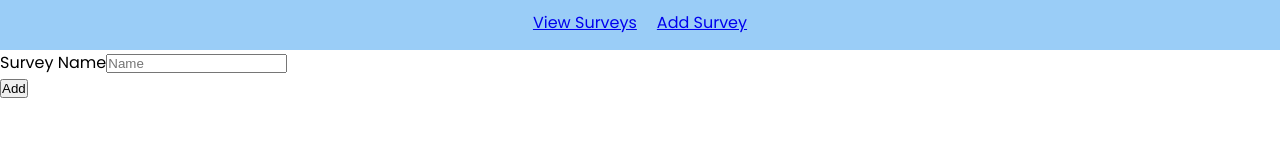
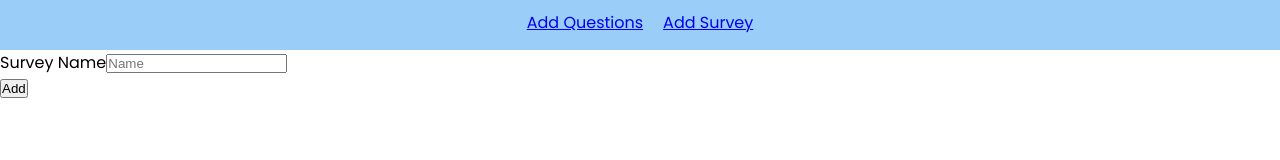
Before and after one commit to mohamad-tahan/survey-project, a React (Create React App) app in the folder react-survey/: page /addSurvey in a window 1280 px wide. Shown: the top 160 px of the page. Built offline with nearby package versions, Linux system fonts and the light colour scheme.

Commit message:
Modified links names

```diff
--- a/react-survey/src/components/Navbar.js
+++ b/react-survey/src/components/Navbar.js
@@ -5,10 +5,10 @@ function Navbar(){
   <div className='nav'>
 
     <li>
-      <Link to="/viewsurveys">View Surveys</Link>
+      <Link to="/addquestions">Add Questions</Link>
     </li>
     <li>
-      <Link to="/adminSurvey">Add Survey</Link>
+      <Link to="/addSurvey">Add Survey</Link>
     </li>
 
   </div>
```
